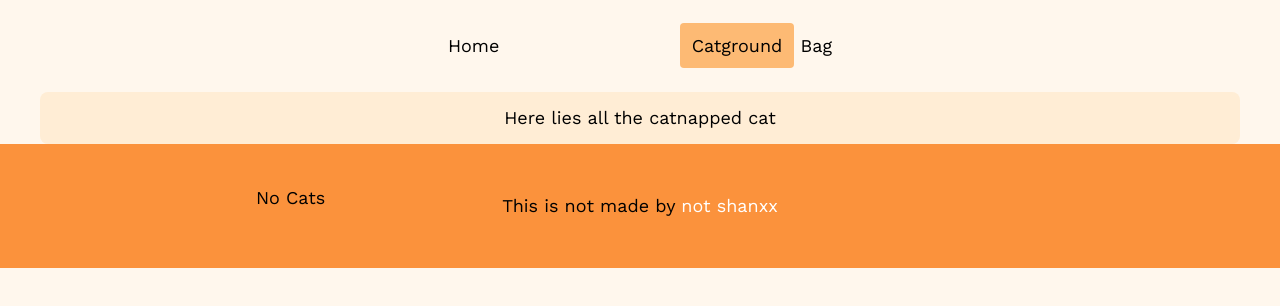
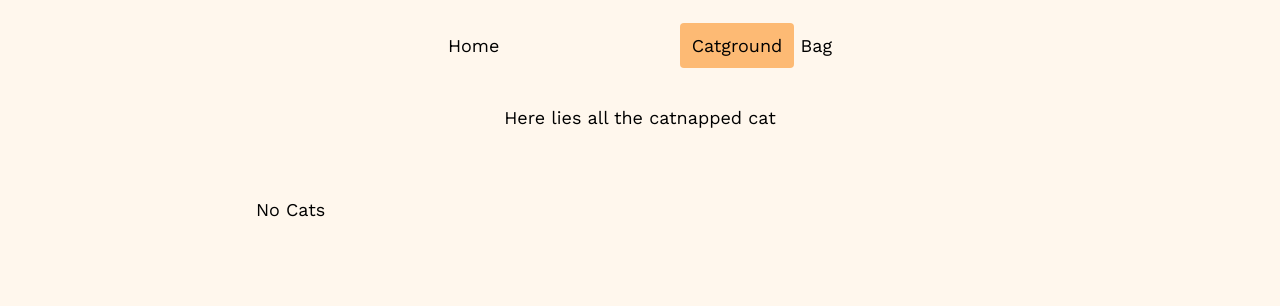
Before and after one commit to notshanxx/catnapping, a SvelteKit app: page /bag in a window 1280 px wide. Shown: the top 306 px of the page. Built offline with nearby package versions, Linux system fonts and the light colour scheme.

Commit message:
add changes to style

```diff
--- a/src/routes/bag/+page.svelte
+++ b/src/routes/bag/+page.svelte
@@ -8,7 +8,7 @@
 
 <Navigation />
 
-<h1 class="mx-10 rounded-lg bg-orange-100 p-3 text-center">
+<h1 class="mx-10 mb-3 rounded-lg p-3 text-center">
   Here lies all the catnapped cat
 </h1>
 
@@ -36,4 +36,4 @@
   <!-- end of for each -->
 </div>
 
-<Footer />
+<!-- <Footer /> -->
```
